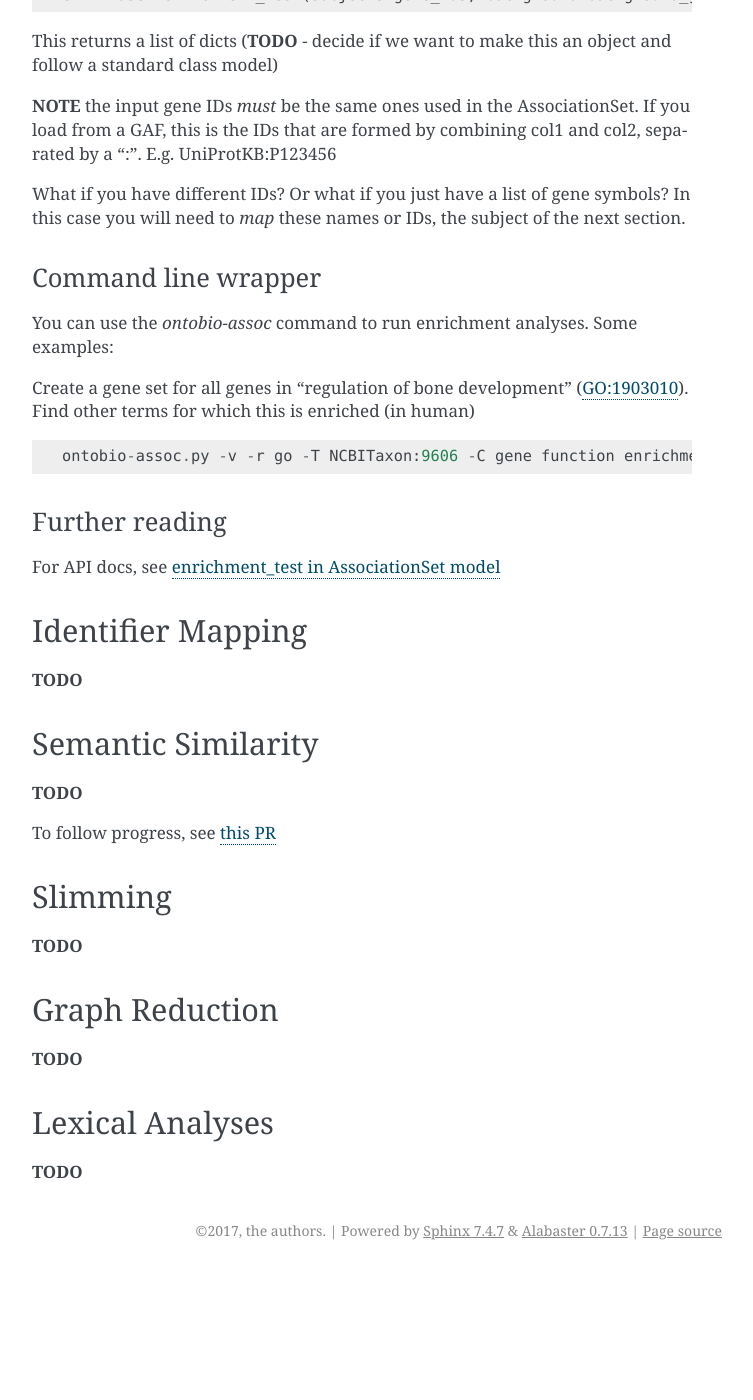
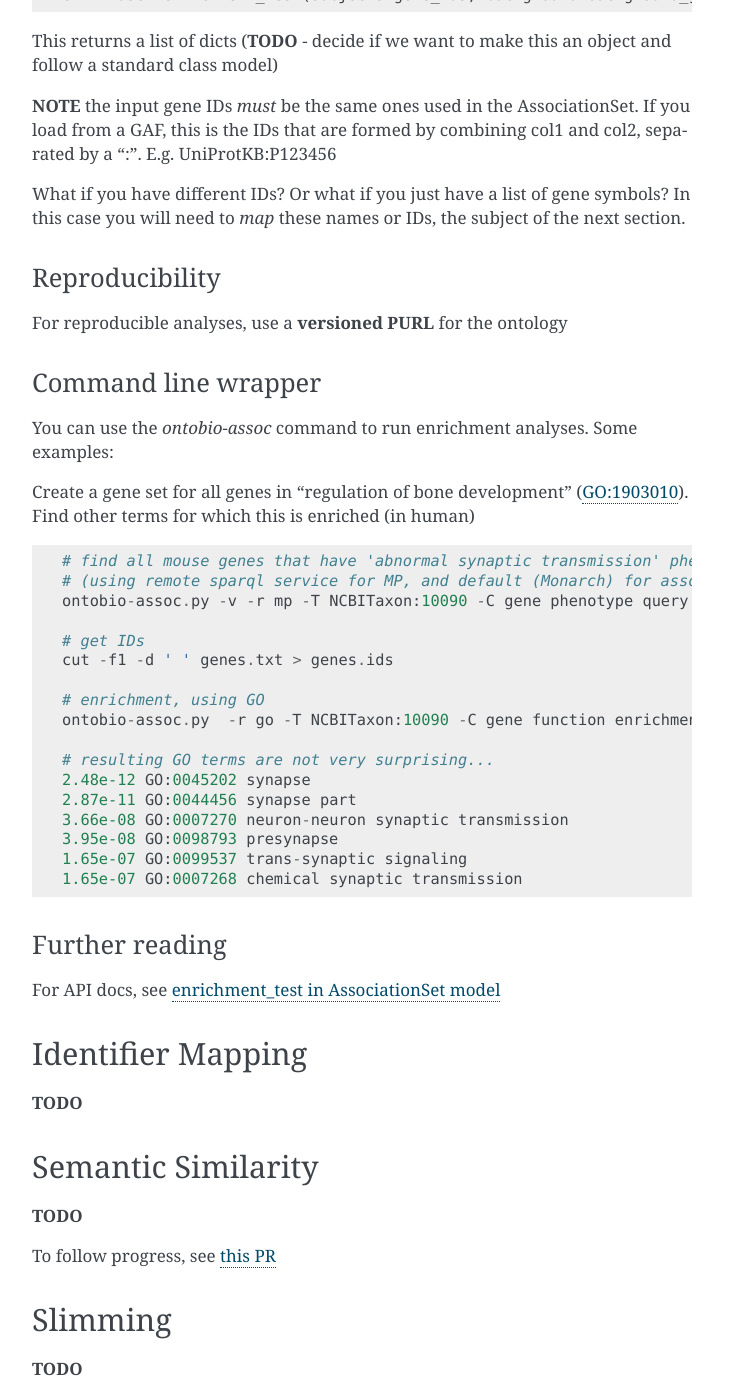
Before and after one commit to biolink/ontobio, a Sphinx documentation site: the page built from docs/analyses.rst, in a window 1280 px wide and 1400 px high, scrolled down 867 px. Shown: the whole window, without its empty margins (388-1141 px from the left). Built offline with Sphinx 7.4.7, drawn with Linux system fonts in a browser that asks for light colours; before the commit the page ends 2137 px from its top, so only the background shows below that.

Commit message:
adding CLI args for enrichment; adding CLI docs

```diff
--- a/docs/analyses.rst
+++ b/docs/analyses.rst
@@ -58,6 +58,11 @@ What if you have different IDs? Or what if you just have a list of
 gene symbols? In this case you will need to *map* these names or IDs,
 the subject of the next section.
 
+Reproducibility
+~~~~~~~~~~~~~~~
+
+For reproducible analyses, use a **versioned PURL** for the ontology
+
 Command line wrapper
 ~~~~~~~~~~~~~~~~~~~~
 
@@ -69,7 +74,23 @@ Create a gene set for all genes in "regulation of bone development"
 
 .. code-block::
 
-    ontobio-assoc.py -v -r go -T NCBITaxon:9606 -C gene function enrichment -q GO:1903010
+    # find all mouse genes that have 'abnormal synaptic transmission' phenotype
+    # (using remote sparql service for MP, and default (Monarch) for associations
+    ontobio-assoc.py -v -r mp -T NCBITaxon:10090 -C gene phenotype query -q MP:0003635 > genes.txt
+
+    # get IDs
+    cut -f1 -d ' ' genes.txt > genes.ids
+
+    # enrichment, using GO
+    ontobio-assoc.py  -r go -T NCBITaxon:10090 -C gene function enrichment -s genes.ids
+
+    # resulting GO terms are not very surprising...
+    2.48e-12 GO:0045202 synapse
+    2.87e-11 GO:0044456 synapse part
+    3.66e-08 GO:0007270 neuron-neuron synaptic transmission
+    3.95e-08 GO:0098793 presynapse
+    1.65e-07 GO:0099537 trans-synaptic signaling
+    1.65e-07 GO:0007268 chemical synaptic transmission
 
 
 Further reading
```
Also changed, not shown: 1 other file.
